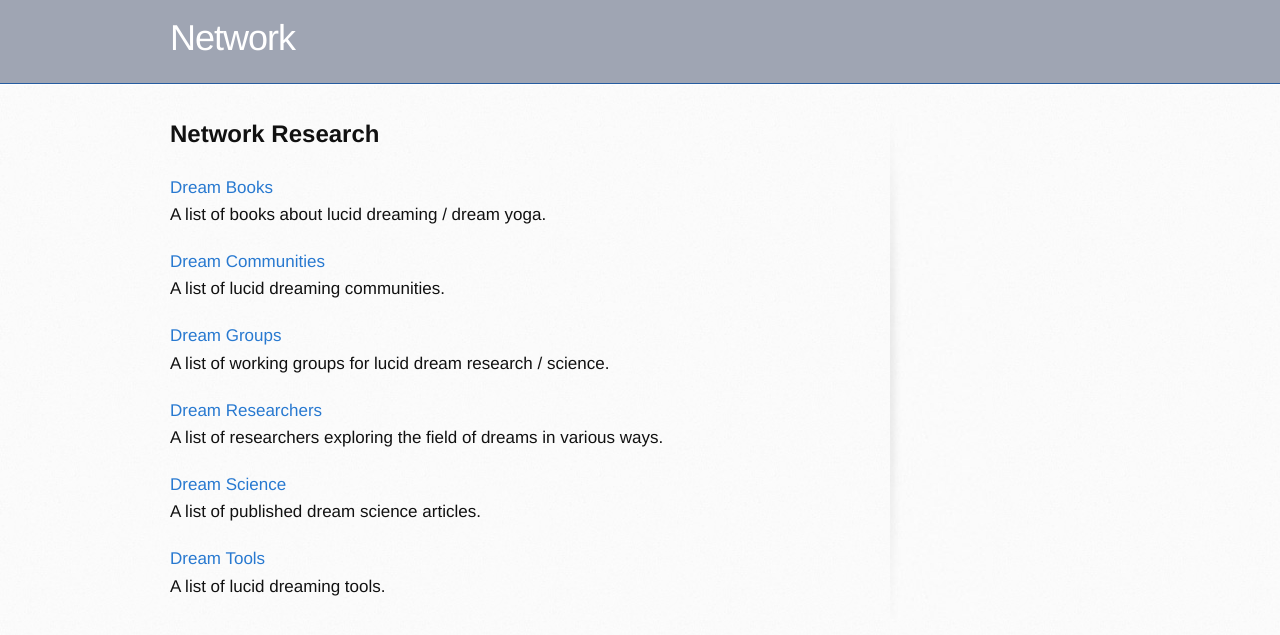
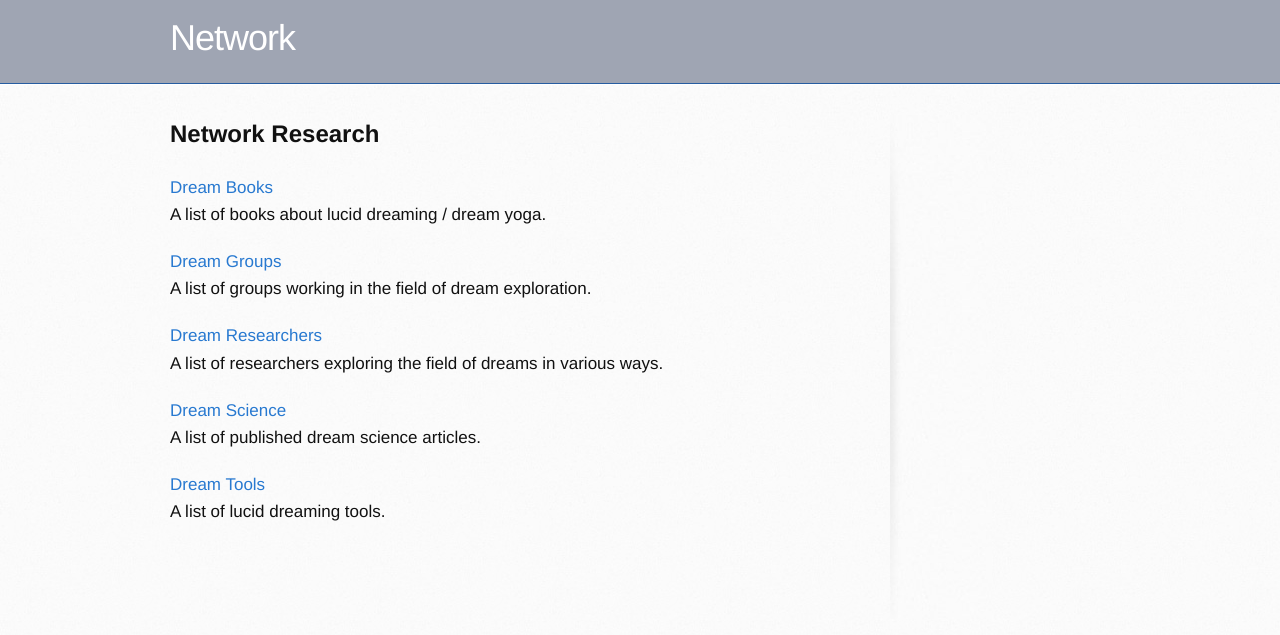
Before and after one commit to networkf/network.github.io, a Jekyll site: the page built from research.md, in a window 1280 px wide. Shown: the top 635 px of the page. Built offline with Jekyll 4.4.1, drawn with Linux system fonts in a browser that asks for light colours; some web fonts are replaced; our own code applies the rules of GitHub Pages for plain Markdown files; the repository's description, which GitHub fills in, is left out.

Commit message:
Update research.md

```diff
--- a/research.md
+++ b/research.md
@@ -11,13 +11,9 @@ layout: default
 <br>
 A list of books about lucid dreaming / dream yoga.
 
-<a href="https://research.network.foundation/dreamcommunities">Dream Communities</a>
-<br>
-A list of lucid dreaming communities.
-
 <a href="https://research.network.foundation/dreamgroups">Dream Groups</a>
 <br>
-A list of working groups for lucid dream research / science.
+A list of groups working in the field of dream exploration.
 
 <a href="https://research.network.foundation/dreamresearchers">Dream Researchers</a>
 <br>
```
